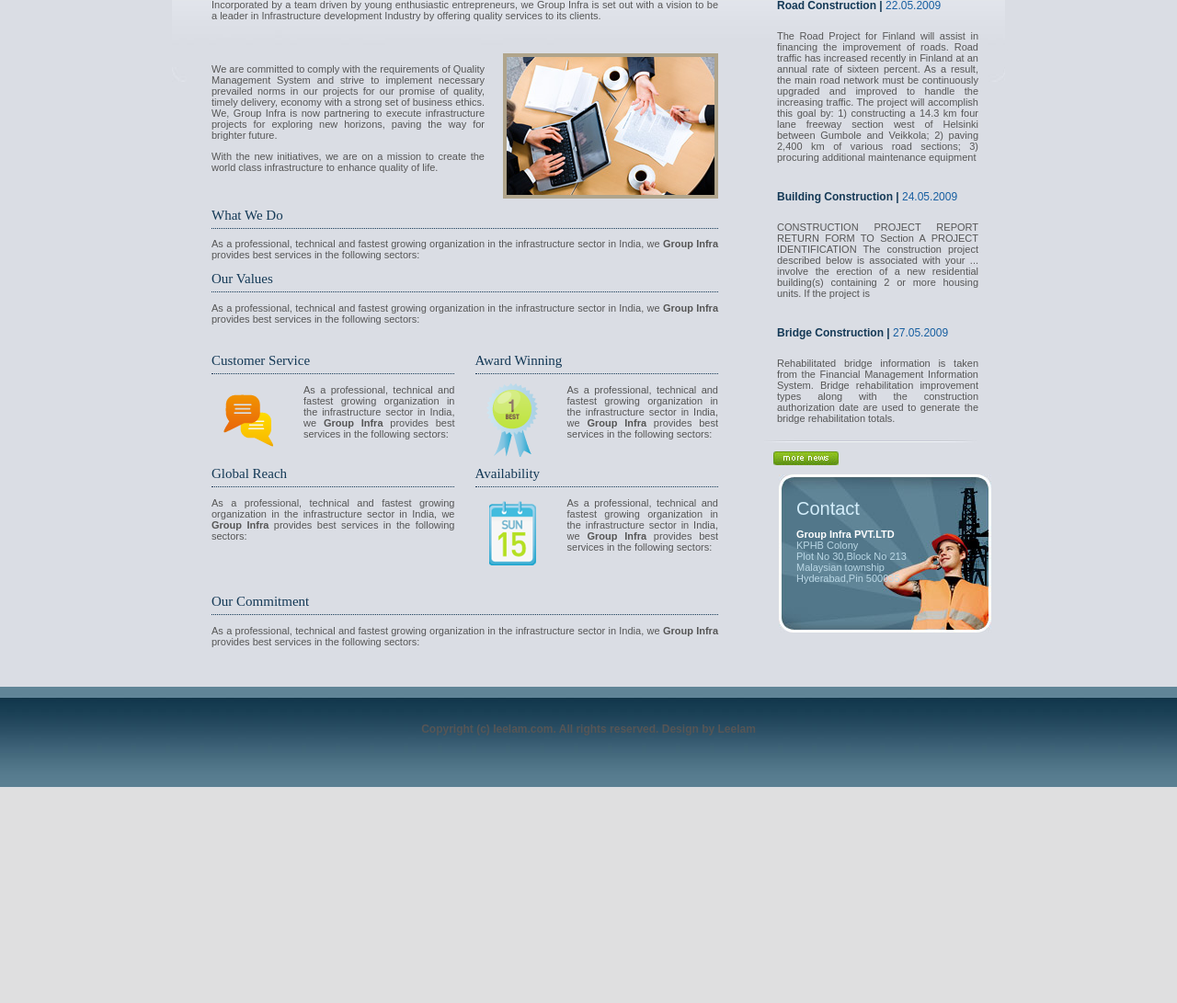
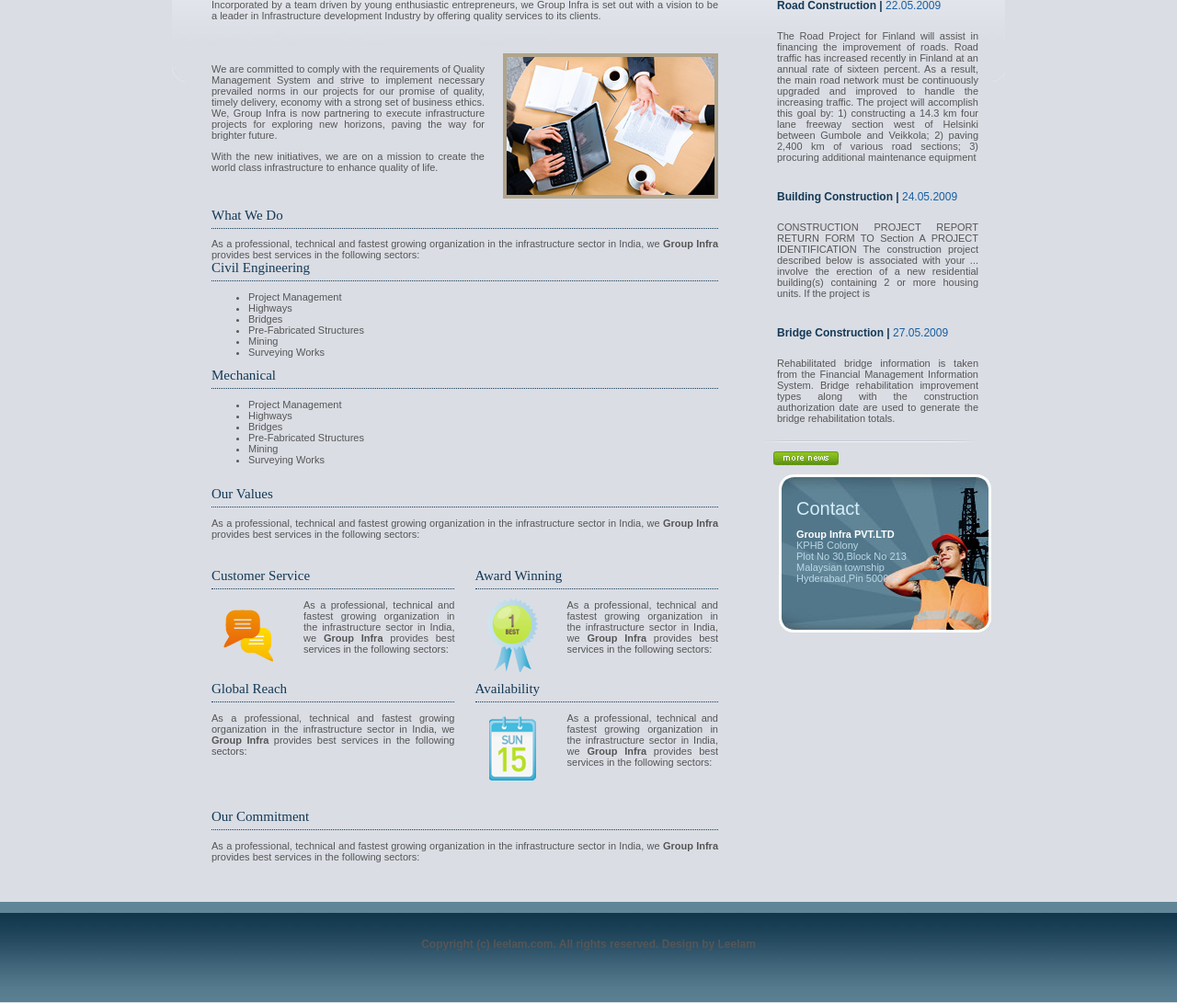
Before and after one commit to Leelam/GroupInfra, a PHP site: page /aboutus.php in a window 1280 px wide. Shown: the part 606-1697 px from the top of the page at 92% size. Before the commit the page ends 1462 px from the top, so only its background shows below. Run offline with PHP 8.4, Linux system fonts and the light colour scheme.

Commit message:
added services in about
added services in about

```diff
--- a/aboutus.php
+++ b/aboutus.php
@@ -27,7 +27,29 @@ include_once("header.php");
                <div class="clear"></div>
               <div>
                 <h5>What We Do</h5>
-                <div>As a professional, technical and fastest growing organization in the infrastructure sector in India, we <b>Group Infra</b> provides best services in the following sectors:</div>
+                <div>As a professional, technical and fastest growing organization in the infrastructure sector in India, we <b>Group Infra</b> provides best services in the following sectors:
+<div>
+<h5>Civil Engineering</h5>
+<ul>
+<li>Project Management</li>
+<li>Highways</li>
+<li>Bridges</li>
+<li>Pre-Fabricated Structures</li>
+<li>Mining</li>
+<li>Surveying Works</li>
+	</ul>
+	<h5>Mechanical</h5>
+<ul>
+<li>Project Management</li>
+<li>Highways</li>
+<li>Bridges</li>
+<li>Pre-Fabricated Structures</li>
+<li>Mining</li>
+<li>Surveying Works</li>
+	</ul>
+</div>
+
+                </div>
               </div><br>
 
               <div class="clear"></div>
```
